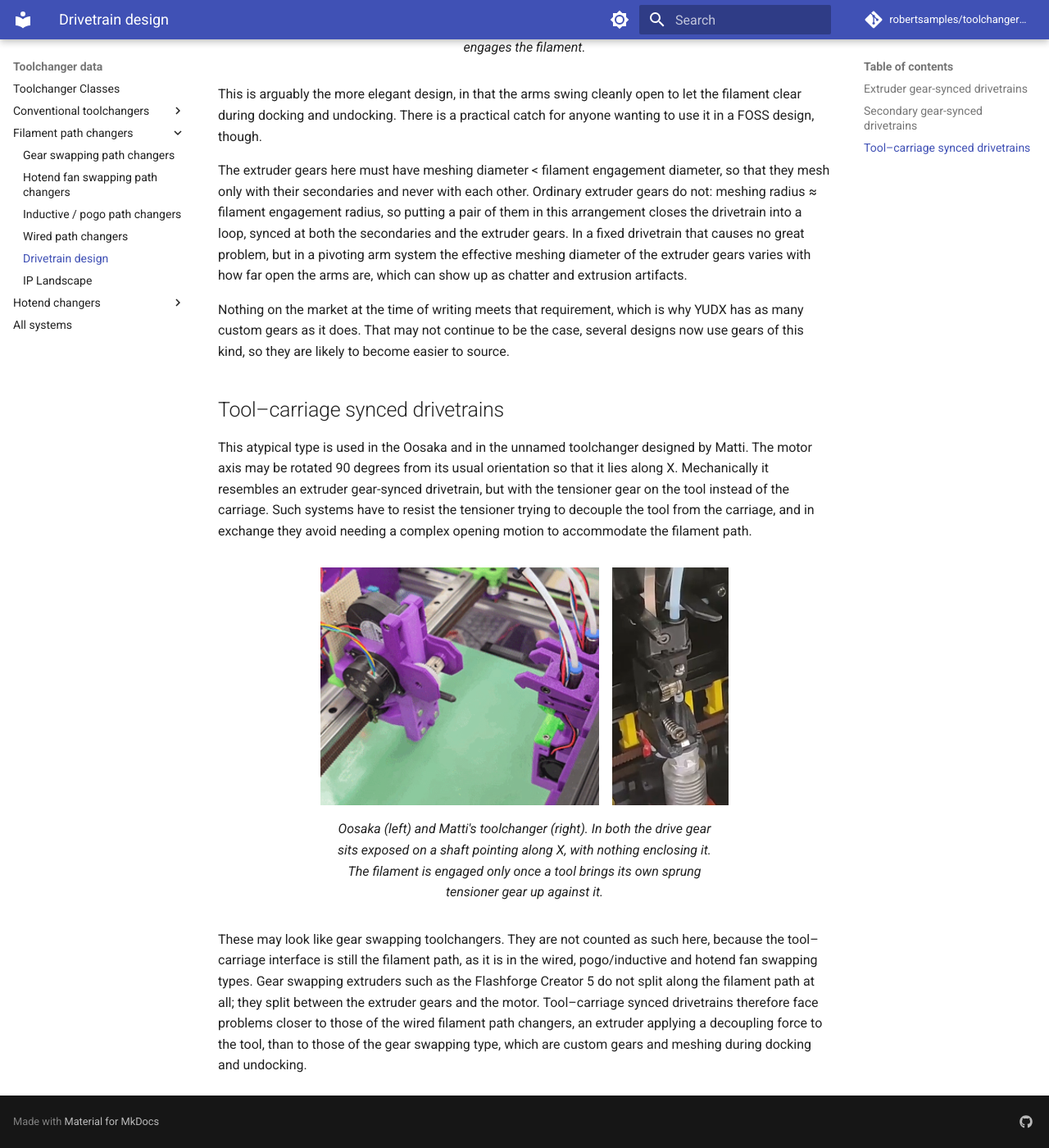
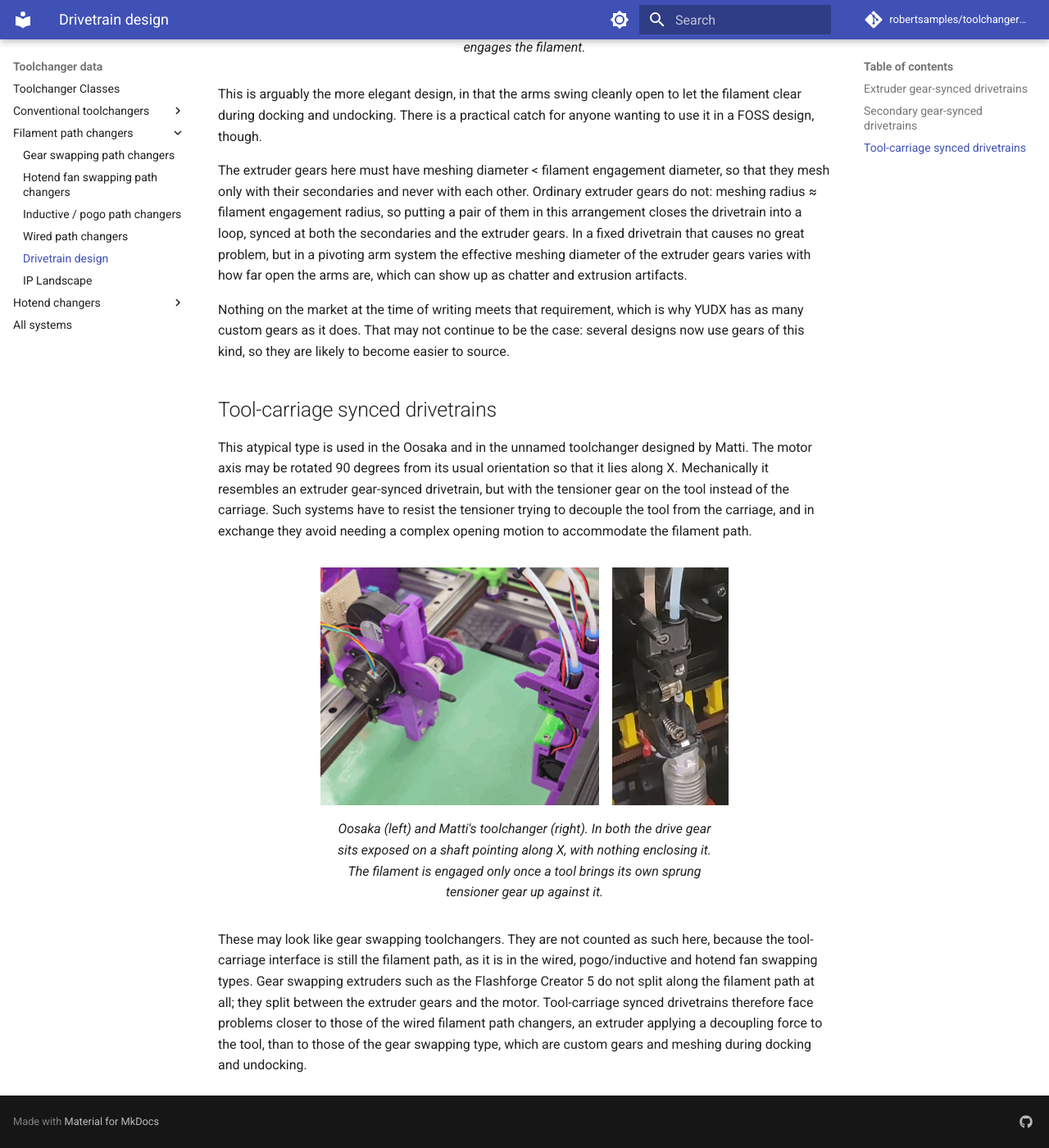
Before and after one commit to robertsamples/toolchanger-data, an MkDocs documentation site: the page built from docs/subtypes/drivetrain-design.md, in a window 1280 px wide and 1400 px high, scrolled down 2332 px. Shown: the whole window at 82% size. Built offline with MkDocs 1.6.1 and Material for MkDocs 9.7.7, drawn with Linux system fonts in a browser that asks for light colours; comment, search, counter and statistics services are not loaded; some of the changed text lies outside the part shown.

Commit message:
fix typos

```diff
--- a/docs/llms.txt
+++ b/docs/llms.txt
@@ -75,7 +75,7 @@ https://toolchangers.baconmilkshake.com/subtypes/hotend-fan-swapping/
 
 Travels with the tool: Hotend fan, Heatsink, Nozzle.
 
-The hot end travels with its own heat break fan. The extruder and part cooling stay behind, the extruder gears open for filament path changes.
+The hot end travels with its own heat break fan. The extruder and part cooling stay behind; the extruder gears open for filament path changes.
 
 Systems (6):
 - Sovol M1D — Commercial printer, up to 7 tools, 21 s change, $1199 — https://www.sovol3d.com/pages/sovol-m1d-landing-page
--- a/docs/subtypes/drivetrain-design.md
+++ b/docs/subtypes/drivetrain-design.md
@@ -10,7 +10,7 @@ LGX gears.
   ![The two major drivetrain arrangements compared](../assets/drivetrain/drivetraincomparison.png){ width="700" }
   <figcaption>The two major arrangements, with the torque path in red. Left: one
   secondary is driven, and the drive only reaches the second extruder gear
-  because the two extruder gears mesh with each other, their teeth sit at the
+  because the two extruder gears mesh with each other; their teeth sit at the
   diameter that also engages the filament. Right: both secondaries are driven
   and synced to each other, and each turns its own extruder gear. The extruder
   gear teeth are inset inside the filament engagement diameter (pale rim), so
@@ -67,11 +67,11 @@ effective meshing diameter of the extruder gears varies with how far open the
 arms are, which can show up as chatter and extrusion artifacts.
 
 Nothing on the market at the time of writing meets that requirement, which is
-why YUDX has as many custom gears as it does. That may not continue to be the case,
+why YUDX has as many custom gears as it does. That may not continue to be the case:
 several designs now use gears of this kind, so they are likely to become easier
 to source.
 
-## Tool–carriage synced drivetrains
+## Tool-carriage synced drivetrains
 
 This atypical type is used in the Oosaka and in the unnamed toolchanger designed
 by Matti. The motor axis may be rotated 90 degrees from its usual orientation so
@@ -90,10 +90,10 @@ against it.</figcaption>
 </figure>
 
 These may look like gear swapping toolchangers. They are not counted as such
-here, because the tool–carriage interface is still the filament path, as it is
+here, because the tool-carriage interface is still the filament path, as it is
 in the wired, pogo/inductive and hotend fan swapping types. Gear swapping
 extruders such as the Flashforge Creator 5 do not split along the filament path
-at all; they split between the extruder gears and the motor. Tool–carriage
+at all; they split between the extruder gears and the motor. Tool-carriage
 synced drivetrains therefore face problems closer to those of the wired filament
 path changers, an extruder applying a decoupling force to the tool, than to
 those of the gear swapping type, which are custom gears and meshing during
```
Also changed, not shown: docs/index.md (+4 -4 lines), docs/subtypes/hotend-fan-swapping.md (+2 -2 lines), docs/subtypes/inductive-pogo.md (+2 -2 lines), docs/subtypes/wired.md (+1 -1 lines).
